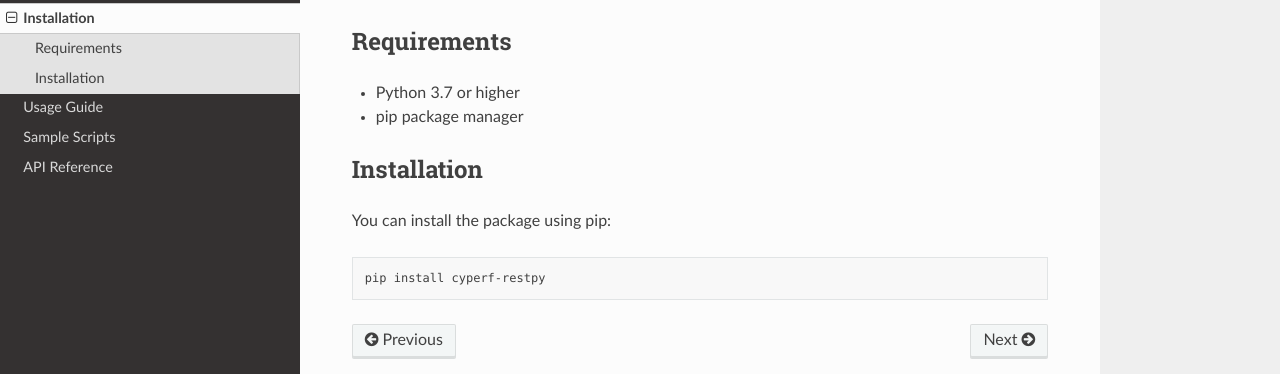
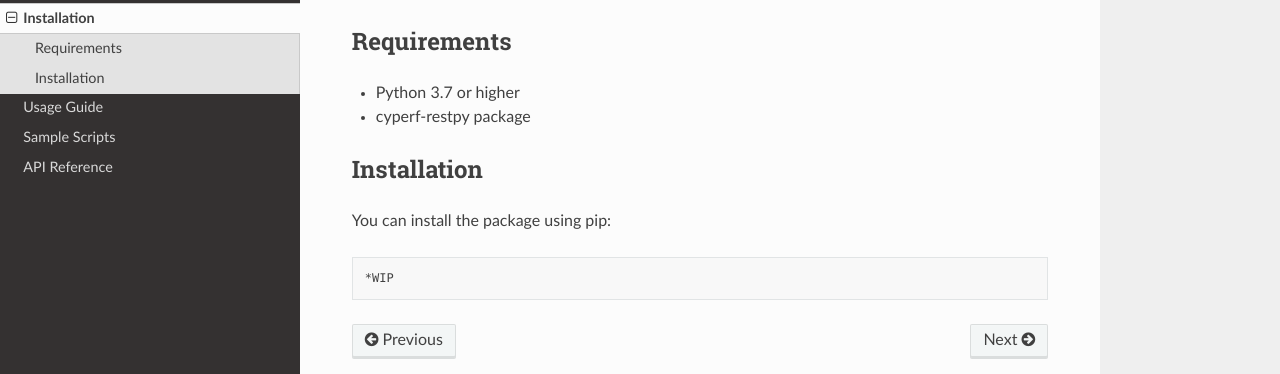
Before and after one commit to ashwinjo/cyperf_restpy, a Sphinx documentation site: the page built from docs/installation.rst, in a window 1280 px wide. Shown: the part 135-509 px from the top of the page. Built offline with Sphinx 7.4.7 and the Read the Docs theme 3.1.0, drawn with Linux system fonts in a browser that asks for light colours.

Commit message:
fix installation.rst

```diff
--- a/docs/installation.rst
+++ b/docs/installation.rst
@@ -5,7 +5,9 @@ Requirements
 -----------
 
 * Python 3.7 or higher
-* pip package manager
+* cyperf-restpy package
+
+
 
 Installation
 -----------
@@ -14,4 +16,4 @@ You can install the package using pip:
 
 .. code-block:: bash
 
-   pip install cyperf-restpy
+  *WIP
```
Also changed, not shown: 5 other files.
